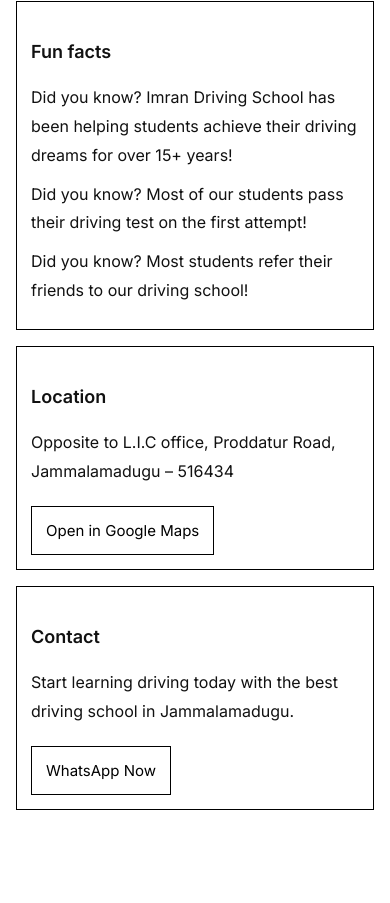
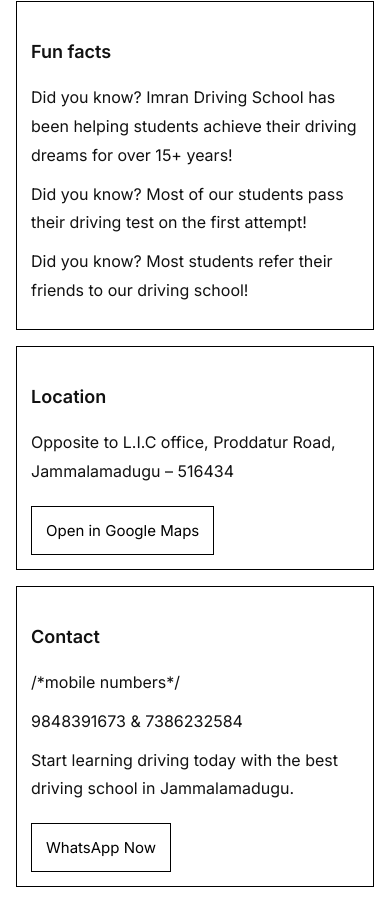
Before and after one commit to theimranshaik/Imrandrivingschool, a plain HTML site: page index.html in a window 390 px wide. Shown: the part 1036-1939 px from the top of the page. Before the commit the page ends 1862 px from the top, so only its background shows below. Drawn offline with Linux system fonts and the light colour scheme.

Commit message:
Added mobile numbers

```diff
--- a/index.html
+++ b/index.html
@@ -144,6 +144,8 @@
 
   <div class="box">
     <h2>Contact</h2>
+    /*mobile numbers*/
+    <p>9848391673 & 7386232584</p>
     <p>Start learning driving today with the best driving school in Jammalamadugu.</p>
     <a href="https://wa.me/9848391673?text=I'm%20interested%20to%20learn%20driving%2C%20could%20you%20provide%20me%20the%20details%3F" target="_blank">WhatsApp Now</a>
   </div>
```
